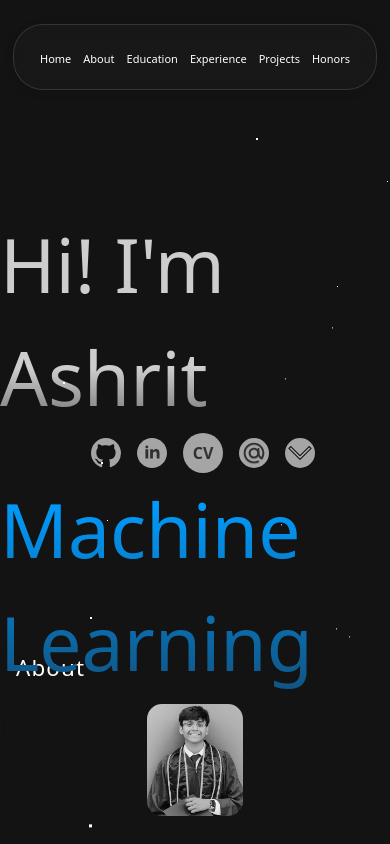
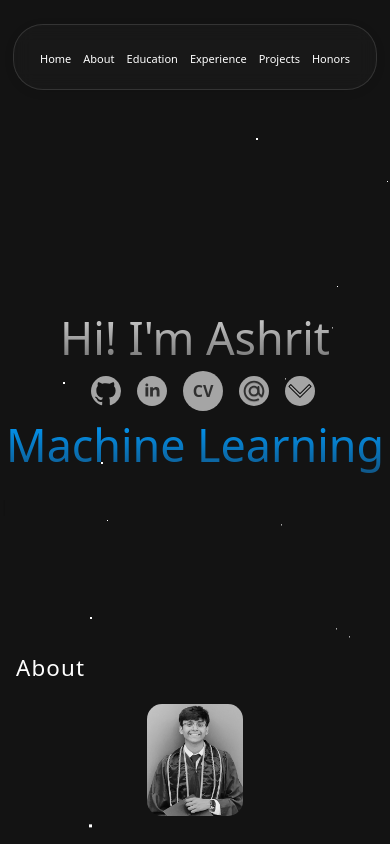
Before and after one commit to ashrit-ram-anala/Portfolio, a React (Vite) app in the folder client/: page / in a window 390 px wide. Shown: the top 844 px of the page. Built offline with nearby package versions, Linux system fonts and the light colour scheme.

Commit message:
fixed header media

```diff
--- a/client/src/App.css
+++ b/client/src/App.css
@@ -344,6 +344,22 @@ header .blob {
   margin-bottom: 1rem;
 }
 
+@media (max-width: 768px) {
+  .heading-name {
+    font-size: 2.8rem;
+    display: flex;
+    justify-content: center;
+    padding-top: 19rem;
+  }
+  .heading-type {
+    display: flex;
+    justify-content: center;
+    font-size: 2.8rem;
+    margin-bottom: 1rem;
+  }
+
+}
+
 .social-header ul {
   display: flex;
   justify-content: center;
```
